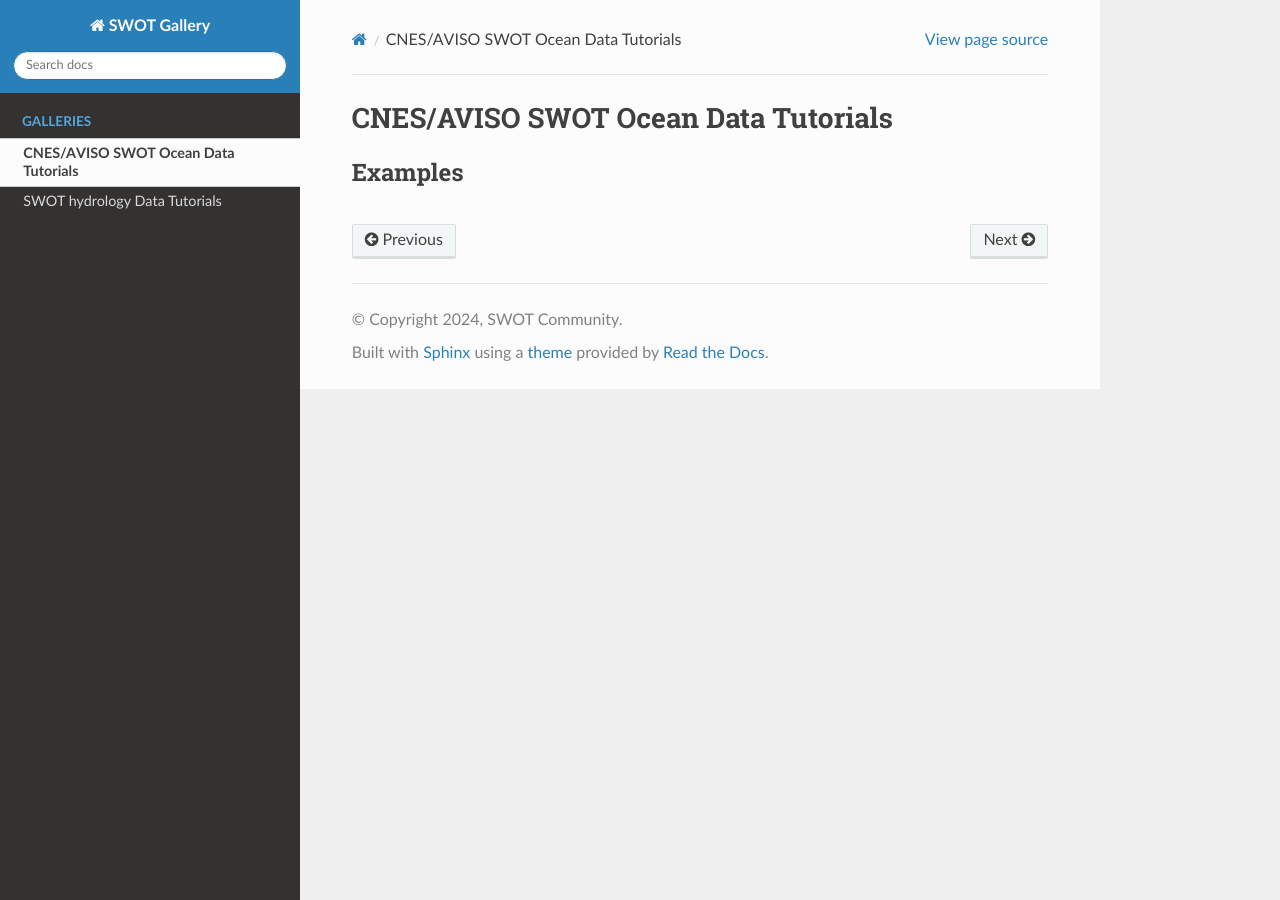
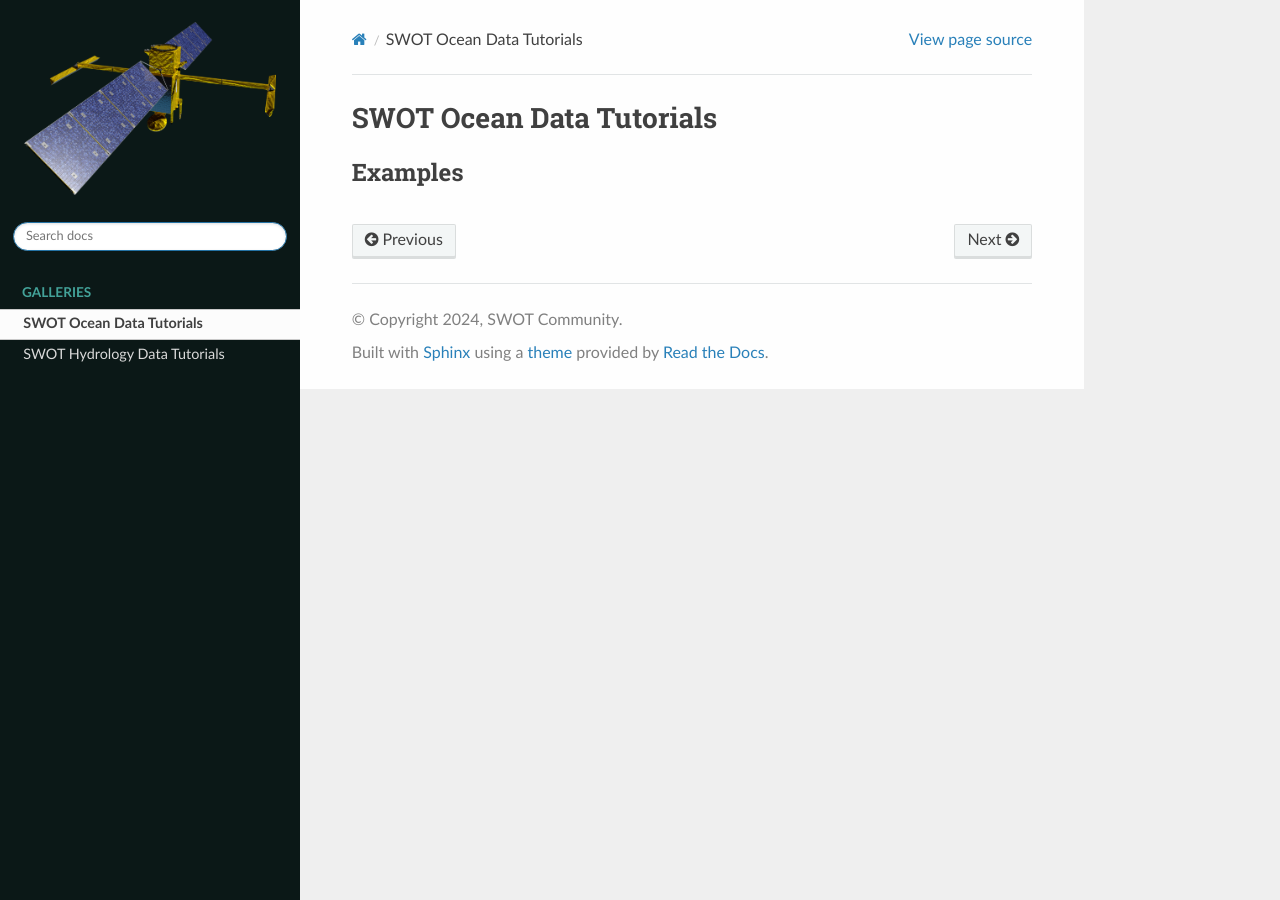
Before and after one commit to SWOT-community/SWOT-galleries, a Sphinx documentation site: the page built from docs/cnes.rst, in a window 1280 px wide. Built offline with Sphinx 7.4.7 and the Read the Docs theme 2.0.0, drawn with Linux system fonts in a browser that asks for light colours; pages that are not in the unit, such as notebooks, are missing from menus.

Commit message:
modifying design with custom css

```diff
--- /dev/null
+++ b/docs/_static/css/custom.css
@@ -0,0 +1,13 @@
+.wy-side-nav-search, .wy-nav-top, .wy-nav-side {
+    background: #0b1817;
+  }
+  .wy-nav-side{
+    color: #0b1817;
+  }
+  .wy-nav-content {
+      max-width: 80% !important;
+      background: #fefefe
+  }
+  .wy-menu-vertical p.caption{
+    color:#43a299
+  }
--- a/docs/cnes.rst
+++ b/docs/cnes.rst
@@ -1,4 +1,4 @@
-CNES/AVISO SWOT Ocean Data Tutorials
+SWOT Ocean Data Tutorials
 ====================================
 
 .. nblinkgallery::
--- a/docs/conf.py
+++ b/docs/conf.py
@@ -63,23 +63,44 @@
 
 
 templates_path = ['_templates']
-exclude_patterns = []
+# List of patterns, relative to source directory, that match files and
+# directories to ignore when looking for source files.
+# This pattern also affects html_static_path and html_extra_path.
+exclude_patterns = ["_build", "Thumbs.db", ".DS_Store"]
 
-
+# The name of the Pygments (syntax highlighting) style to use.
+pygments_style = "sphinx"
 
 # -- Options for HTML output -------------------------------------------------
 # https://www.sphinx-doc.org/en/master/usage/configuration.html#options-for-html-output
 
 html_theme = 'sphinx_rtd_theme'
+# html_theme = 'pydata_sphinx_theme'
 #html_theme = 'alabaster'
-html_static_path = ['_static']
 
+
+# Title
+html_title = "SWOT Community"
+html_short_title = "SWOT Community"
+
+# These paths are either relative to html_static_path
+# or fully qualified paths (eg. https://...)
+html_css_files = ["css/custom.css"]
+
+
+# Logo
+html_logo = "_static/SWOT_spacecraft_model.png"
+
+# Favicon
+html_favicon = "_static/swot_favicon.png"
+
+# Theme options
 html_theme_options = {
-    "favicons": [
-        {
-          "rel": "icon",
-          "sizes": "32x32",
-          "href": "swot_favicon.jpg",
-        },
-    ],
+    "logo_only": True,
+    "navigation_depth": 4,
 }
+
+# Add any paths that contain custom static files (such as style sheets) here,
+# relative to this directory. They are copied after the builtin static files,
+# so a file named "default.css" will overwrite the builtin "default.css".
+html_static_path = ["_static"]
```
Also changed, not shown: docs/docs_hydrology/basic.rst (added, +33 -0 lines), docs/docs_hydrology/intermediate.rst (added, +11 -0 lines), docs/hydrology.rst (+15 -21 lines).
